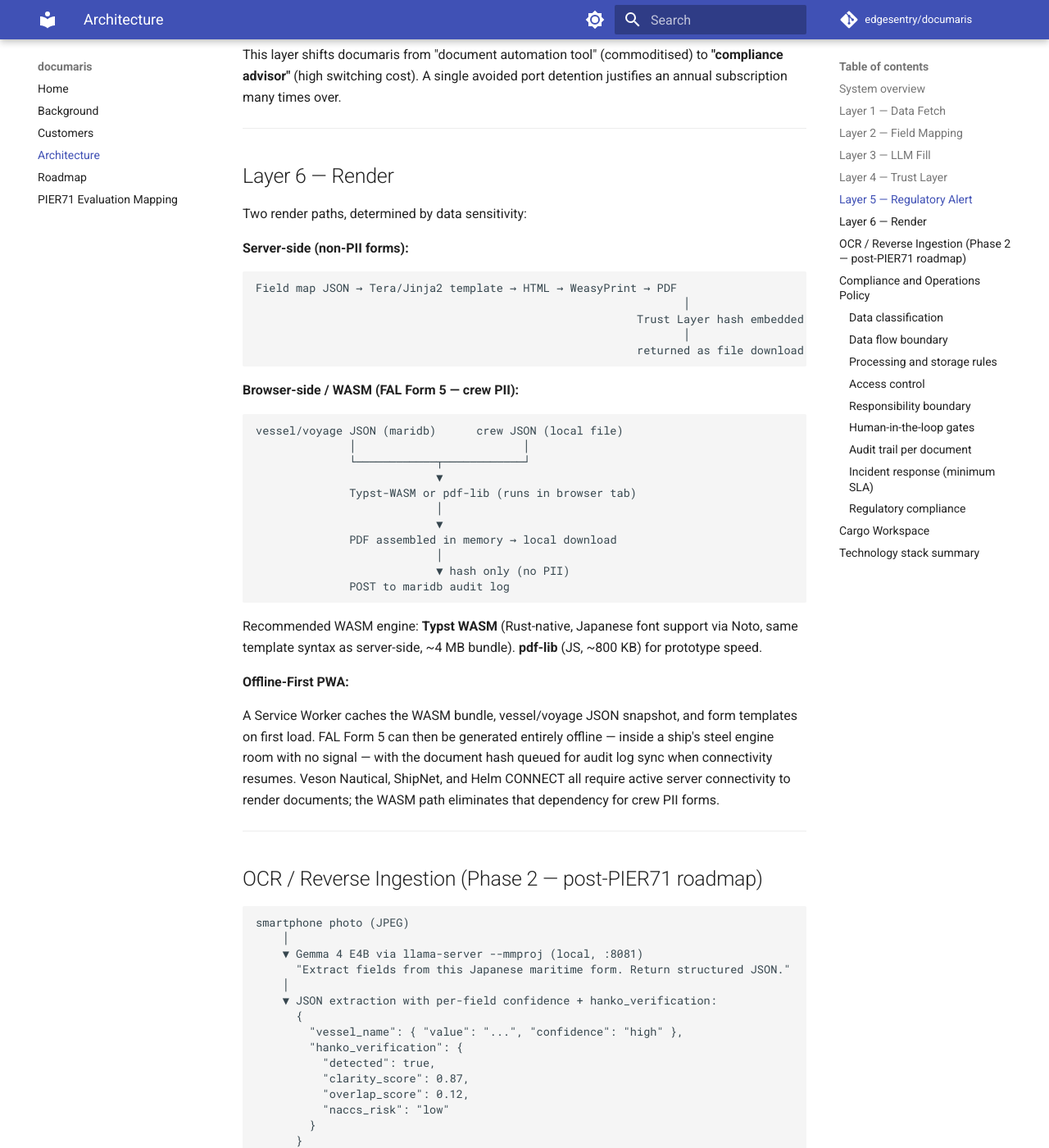
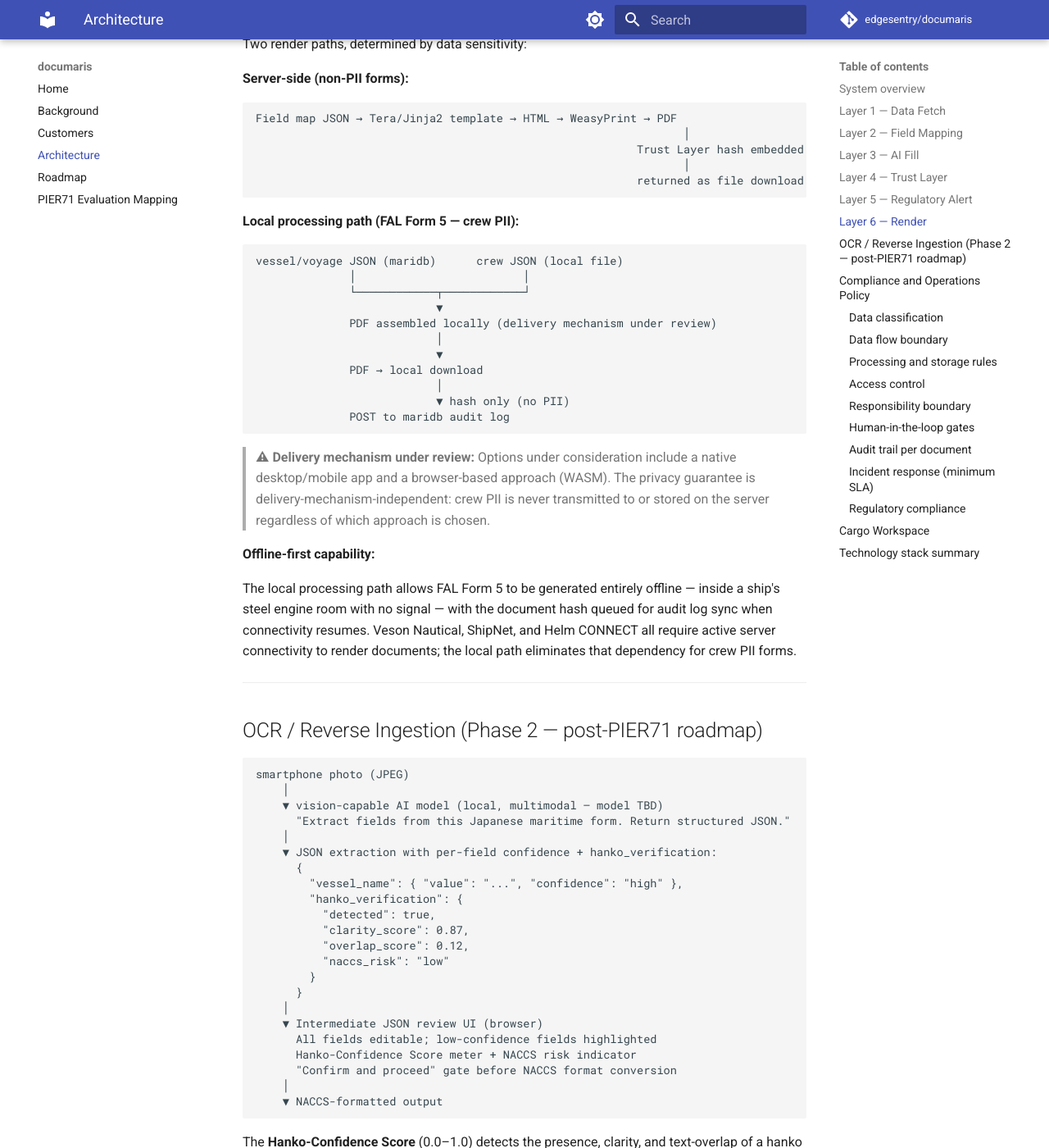
Before and after one commit to edgesentry/documaris, an MkDocs documentation site: the page built from docs/architecture.md, in a window 1280 px wide and 1400 px high, scrolled down 4776 px. Shown: the whole window at 82% size. Built offline with MkDocs 1.6.1 and Material for MkDocs 9.7.7, drawn with Linux system fonts in a browser that asks for light colours; comment, search, counter and statistics services are not loaded; some of the changed text lies outside the part shown.

Commit message:
remove LLM/WASM implementation specifics; align with commercial docs
AI model selection (local open-source vs cloud API) and local-processing
delivery mechanism (native app vs WASM) are under review. Remove
specific model names, library names, and delivery details from all
four doc files and replace with implementation-neutral language.
Privacy and capability claims are preserved.

architecture.md
- Layer 3 renamed "LLM Fill" → "AI Fill"
- Specific model names (Qwen2.5-7B, Gemma 4 E4B, Claude API, llama-server)
  removed; replaced with capability requirements table and "under review" note
- Layer 6 WASM render path specifics (Typst WASM, pdf-lib) replaced with
  "local processing path (delivery mechanism under review)"
- System diagram updated: "browser-side PDF (crew PII — WASM)" → "local PDF"
- OCR section: Gemma 4 E4B → "vision-capable AI model (model TBD)"
- Data classification: "client-side only (WASM)" → "local processing only"
- Tech stack table: LLM rows generalised; browser PDF row = "TBD"

background.md
- Differentiator #2: "LLM cross-checks" → "AI cross-checks"
- Differentiator #3: "Privacy by Design / WASM" → "Privacy by Design / Local Processing"
- Differentiator #4: "Offline-First PWA" → "Offline-First"
- Competitive matrix: documaris row updated to remove WASM

roadmap.md
- Secondary and dark-horse PIER71 opportunities added to header
- M1 pipeline: Qwen2.5-7B → "AI fill"
- M1 Should: WASM in-browser path → "local processing path (TBD)"
- M2 AIS Evidence: Qwen2.5-7B → "AI fill layer"
- M3: LLM conflict-check → "AI conflict-check"
- Open questions: WASM delivery and model selection questions updated
  to reflect the native app / local OSS model decision still pending

pier71-evaluation-mapping.md
- Secondary IO changed from PIER71-10 to PIER71-20 (aligned with commercial docs)
- PIER71-11 mapping: "LLM-assisted" → "AI-assisted"
- PIER71-02 mapping: "Privacy by Design / WASM" → "local processing path"
- PIER71-10 row replaced with PIER71-20 (Fire Safety / NLP manifest screening)
- Criteria 4 and 6: WASM references replaced with implementation-neutral language

Co-Authored-By: Claude Sonnet 4.6 <noreply@anthropic.com>

````diff
--- a/docs/architecture.md
+++ b/docs/architecture.md
@@ -1,7 +1,7 @@
 # documaris — Architecture
 
-**Date:** 2026-04-24
-**Status:** Core design defined; R2 schema contract and PII boundary pending sign-off
+**Date:** 2026-04-26 (updated from 2026-04-24)
+**Status:** Core design defined; R2 schema contract and PII boundary pending sign-off; AI model selection and local-processing delivery mechanism under review
 
 ---
 
@@ -9,9 +9,9 @@
 
 ```
                      ┌──────────────────────────────────┐
-                     │               maridb              │
-                     │  vessel · voyage · cargo · events │
-                     │  (ingestion + transformation)     │
+                     │               maridb             │
+                     │  vessel · voyage · cargo · events│
+                     │  (ingestion + transformation)    │
                      └─────────────────┬────────────────┘
                                        │ Parquet / JSON (DuckLake)
                                        ▼
@@ -23,17 +23,17 @@
                                        │ S3-compatible
                                        ▼
                      ┌──────────────────────────────────┐
-                     │         documaris pipeline        │
-                     │  1. Data Fetch                    │
-                     │  2. Field Mapping                 │
-                     │  3. LLM Fill                      │
-                     │  4. Trust Layer                   │
-                     │  5. Regulatory Alert              │
-                     │  6. Render → PDF                  │
+                     │         documaris pipeline       │
+                     │  1. Data Fetch                   │
+                     │  2. Field Mapping                │
+                     │  3. AI Fill                      │
+                     │  4. Trust Layer                  │
+                     │  5. Regulatory Alert             │
+                     │  6. Render → PDF                 │
                      └────────────┬───────────┬─────────┘
                                   │           │
-                      server-side PDF    browser-side PDF
-                      (non-PII forms)    (crew PII — WASM)
+                      server-side PDF    local PDF
+                      (non-PII forms)    (crew PII — local only)
                                   │           │
                                   ▼           ▼
                             audit log    local download
@@ -90,9 +90,9 @@ This schema is the formal contract between maridb's data layout and documaris's
 
 ---
 
-## Layer 3 — LLM Fill
+## Layer 3 — AI Fill
 
-The LLM layer is decoupled from any specific provider behind a Rust trait:
+The AI fill layer is decoupled from any specific model or delivery mechanism behind a Rust trait:
 
 ```rust
 #[async_trait]
@@ -102,26 +102,20 @@ pub trait LlmProvider: Send + Sync {
 }
 ```
 
-Swapping local vs. cloud is a `config.toml` change; no code change required.
+Swapping local vs. cloud, or native app vs. server, is a `config.toml` change; no code change required.
 
-**Prototype tier — shared llama-server:**
+> **⚠ Implementation under review:** The specific model selection (local open-source model vs. cloud API) and delivery mechanism (native app vs. web app) are being evaluated. Options under consideration include distributing a permissively licensed (Apache 2.0 / MIT) model with the application to eliminate cloud API costs and network dependencies. Model names and provider details will be specified once the architecture decision is finalised.
 
-The shared `llama-server` (llama.cpp) runs on an OpenAI-compatible endpoint at `http://localhost:8080`. documaris reuses this process — previously co-located with arktrace, now to be confirmed as part of the maridb dev environment setup. Default model: **Qwen2.5-7B-Instruct-Q4_K_M** — strong multilingual model covering English and Japanese.
+**Capability requirements (delivery-mechanism-independent):**
 
-Vision/OCR tasks (Japanese form digitisation, hanko detection) run a second llama-server instance on `:8081` using **Gemma 4 E4B** (`gemma-4-E4B-it-Q4_K_M.gguf` + `--mmproj` projection file). Gemma 4 is natively multimodal across all variants, released 2026-04-02.
-
-**Production tier — Claude API:**
-
-Specific tasks are promoted to `claude-sonnet-4-6` only when local model quality is demonstrably insufficient after prompt tuning:
-
-| Task | Local (Qwen2.5-7B / Gemma 4 E4B) | Claude API |
-|---|---|---|
-| Direct field copy | Not needed | Not needed |
-| Cargo summary, FAL free-text | ✓ sufficient | Overkill |
-| Japanese field fill / translation | ✓ validate on NACCS samples | Fallback only |
-| Regulatory conflict detection | Test first; try Qwen2.5-14B before promoting | Fallback if 14B insufficient |
-| Japanese handwriting OCR + hanko | **Gemma 4 E4B** (`:8081`) | `claude-sonnet-4-6` fallback for severely degraded fax |
-| Long-context multi-document reasoning | — | `claude-sonnet-4-6` |
+| Task | Requirement |
+|---|---|
+| Direct field copy | No AI needed |
+| Cargo summary, FAL free-text | Multilingual text generation (English / Japanese) |
+| Japanese field fill / translation | Japanese language support required |
+| Regulatory conflict detection | Structured JSON output with confidence score |
+| Japanese handwriting OCR + hanko (Phase 2) | Vision / multimodal capability required |
+| Long-context multi-document reasoning | Extended context window required |
 
 All prompts request structured JSON output with a `confidence` field. Low-confidence fields surface as UI warnings and are never silently auto-submitted.
 
@@ -152,7 +146,7 @@ PDF binary
 
 **Verification:** `GET /audit/verify?hash=<blake3_hex>` → `{ "verified": true, … }`
 
-documaris also auto-generates an **AIS Voyage Evidence Summary** companion document — a natural-language summary of the vessel's AIS track (departure port/time, transit, arrival, port stay duration), generated from maridb's AIS event Parquet data via Qwen2.5-7B and signed with the same Ed25519 key as the primary document. This turns a form generator into a verifiable audit instrument: false declarations become detectable.
+documaris also auto-generates an **AIS Voyage Evidence Summary** companion document — a natural-language summary of the vessel's AIS track (departure port/time, transit, arrival, port stay duration), generated from maridb's AIS event Parquet data via the AI fill layer and signed with the same Ed25519 key as the primary document. This turns a form generator into a verifiable audit instrument: false declarations become detectable.
 
 **TrustSG / IMDA alignment:** the Trust Layer directly addresses two TrustSG pillars — Authenticity (Ed25519 signature proves the document originated from verified vessel data) and Integrity (BLAKE3 hash + append-only audit log proves no post-generation modification). This positions documaris as national-grade trust infrastructure for maritime document exchange, not a convenience tool.
 
@@ -160,7 +154,7 @@ documaris also auto-generates an **AIS Voyage Evidence Summary** companion docum
 
 ## Layer 5 — Regulatory Alert
 
-At generation time, the LLM cross-references the vessel snapshot against a per-port JSON regulatory knowledge base and returns a structured conflict list:
+At generation time, the AI fill layer cross-references the vessel snapshot against a per-port JSON regulatory knowledge base and returns a structured conflict list:
 
 ```
 vessel_snapshot  +  port_regulatory_kb
@@ -172,7 +166,7 @@ vessel_snapshot  +  port_regulatory_kb
                ── LOW ────┼── informational note in PDF cover sheet
 ```
 
-No hard-coded rule logic; the LLM evaluates natural-language rule descriptions against vessel data. The knowledge base is updated by a combination of automated port-notice monitoring and manual review.
+No hard-coded rule logic; the AI model evaluates natural-language rule descriptions against vessel data. The knowledge base is updated by a combination of automated port-notice monitoring and manual review.
 
 Example rules: BWM D-2 certificate validity, crew document expiry windows within port-specific minimum periods, DG cargo restrictions under current port circulars, quarantine pre-notification window compliance.
 
@@ -193,26 +187,26 @@ Field map JSON → Tera/Jinja2 template → HTML → WeasyPrint → PDF
                                                          returned as file download
 ```
 
-**Browser-side / WASM (FAL Form 5 — crew PII):**
+**Local processing path (FAL Form 5 — crew PII):**
 ```
 vessel/voyage JSON (maridb)      crew JSON (local file)
               │                         │
               └────────────┬────────────┘
                            ▼
-              Typst-WASM or pdf-lib (runs in browser tab)
+              PDF assembled locally (delivery mechanism under review)
                            │
                            ▼
-              PDF assembled in memory → local download
+              PDF → local download
                            │
                            ▼ hash only (no PII)
               POST to maridb audit log
 ```
 
-Recommended WASM engine: **Typst WASM** (Rust-native, Japanese font support via Noto, same template syntax as server-side, ~4 MB bundle). **pdf-lib** (JS, ~800 KB) for prototype speed.
+> **⚠ Delivery mechanism under review:** Options under consideration include a native desktop/mobile app and a browser-based approach (WASM). The privacy guarantee is delivery-mechanism-independent: crew PII is never transmitted to or stored on the server regardless of which approach is chosen.
 
-**Offline-First PWA:**
+**Offline-first capability:**
 
-A Service Worker caches the WASM bundle, vessel/voyage JSON snapshot, and form templates on first load. FAL Form 5 can then be generated entirely offline — inside a ship's steel engine room with no signal — with the document hash queued for audit log sync when connectivity resumes. Veson Nautical, ShipNet, and Helm CONNECT all require active server connectivity to render documents; the WASM path eliminates that dependency for crew PII forms.
+The local processing path allows FAL Form 5 to be generated entirely offline — inside a ship's steel engine room with no signal — with the document hash queued for audit log sync when connectivity resumes. Veson Nautical, ShipNet, and Helm CONNECT all require active server connectivity to render documents; the local path eliminates that dependency for crew PII forms.
 
 ---
 
@@ -221,7 +215,7 @@ A Service Worker caches the WASM bundle, vessel/voyage JSON snapshot, and form t
 ```
 smartphone photo (JPEG)
     │
-    ▼ Gemma 4 E4B via llama-server --mmproj (local, :8081)
+    ▼ vision-capable AI model (local, multimodal — model TBD)
       "Extract fields from this Japanese maritime form. Return structured JSON."
     │
     ▼ JSON extraction with per-field confidence + hanko_verification:
@@ -253,7 +247,7 @@ The **Hanko-Confidence Score** (0.0–1.0) detects the presence, clarity, and te
 
 | Class | Contents | Examples | Server storage | Retention |
 |---|---|---|---|---|
-| **Class A — PII** | Personal data directly identifying an individual | Crew name, passport number, date of birth | None — client-side only (WASM) | 0 days — not stored by design |
+| **Class A — PII** | Personal data directly identifying an individual | Crew name, passport number, date of birth | None — local processing only | 0 days — not stored by design |
 | **Class B — Sensitive** | Vessel compliance status and risk-relevant flags | Certificate validity, incident flags, DG declarations | Cloudflare R2 (maridb-controlled, access-logged) | Per maridb data policy |
 | **Class C — Operational** | Vessel/voyage/cargo metadata with no personal identifiers | IMO number, flag, GT, voyage dates, cargo HS codes, document hashes | R2 + documaris audit log | Audit hashes: 365 days; generation logs: 180 days; error logs: 30 days (redacted) |
 
@@ -262,14 +256,14 @@ The **Hanko-Confidence Score** (0.0–1.0) detects the presence, clarity, and te
 ```
 TRUSTED ZONE (server):   Class B/C — vessel, voyage, cargo, regulatory KB, audit records
 
-PII ZONE (client-only):  Class A — crew names, passport numbers, DOB
-                          loaded from local file; WASM-rendered in browser
+PII ZONE (local-only):   Class A — crew names, passport numbers, DOB
+                          loaded from local file; processed locally
                           only hash transits to server — no Class A code path on server
 ```
 
 ### Processing and storage rules
 
-- **Class A** is processed client-side only (WASM path). It is never transmitted to or persisted on the documaris server. No Class A code path exists on the server — verifiable by code inspection.
+- **Class A** is processed locally only. It is never transmitted to or persisted on the documaris server. No Class A code path exists on the server — verifiable by code inspection.
 - **Class B / C** may be processed server-side for document generation and compliance checking.
 - The server stores only hash-only audit artifacts (BLAKE3 hash, Ed25519 signature, generation metadata — no document content).
 
@@ -363,17 +357,16 @@ One `Cargo.lock` for the entire repo; all products share dependency versions.
 | Component | Technology |
 |---|---|
 | Backend pipeline | Rust (`documaris-core` + `documaris-cli` crates); Python FastAPI for rapid prototype |
-| LLM — text (prototype) | llama-server + Qwen2.5-7B-Instruct-Q4_K_M (`:8080`, shared — maridb dev environment) |
-| LLM — vision / OCR (prototype) | llama-server + Gemma 4 E4B + mmproj (`:8081`) |
-| LLM — production | Claude API `claude-sonnet-4-6` (promoted per task, config swap) |
+| AI fill — text | Local open-source model (Apache 2.0 / MIT licence, model TBD) via `LlmProvider` trait |
+| AI fill — vision / OCR (Phase 2) | Local multimodal model (model TBD) |
 | PDF render — server | WeasyPrint (HTML/CSS → PDF) |
-| PDF render — browser | Typst WASM (production) · pdf-lib (prototype) |
+| PDF render — local (crew PII) | Delivery mechanism under review (native app or WASM) |
 | Template engine | Tera (Rust) / Jinja2 (Python) — same syntax |
 | Document hashing + signing | `edgesentry-audit` path dep — BLAKE3 + Ed25519 |
 | Data fetch | `object_store` crate, `aws` feature (S3-compatible R2) |
 | In-process query | DuckDB (`duckdb` crate, `bundled` feature) |
 | Regulatory KB | JSON per port + LLM eval at generation time |
-| Offline-first | PWA Service Worker + Cache API + IndexedDB |
+| Offline-first | Local processing path (implementation TBD) |
 | Data lake | Cloudflare R2 (S3-compatible; maridb writes, documaris reads) |
 
 ---
````
Also changed, not shown: docs/background.md (+4 -4 lines), docs/pier71-evaluation-mapping.md (+7 -7 lines), docs/roadmap.md (+16 -13 lines), 1 other file.
